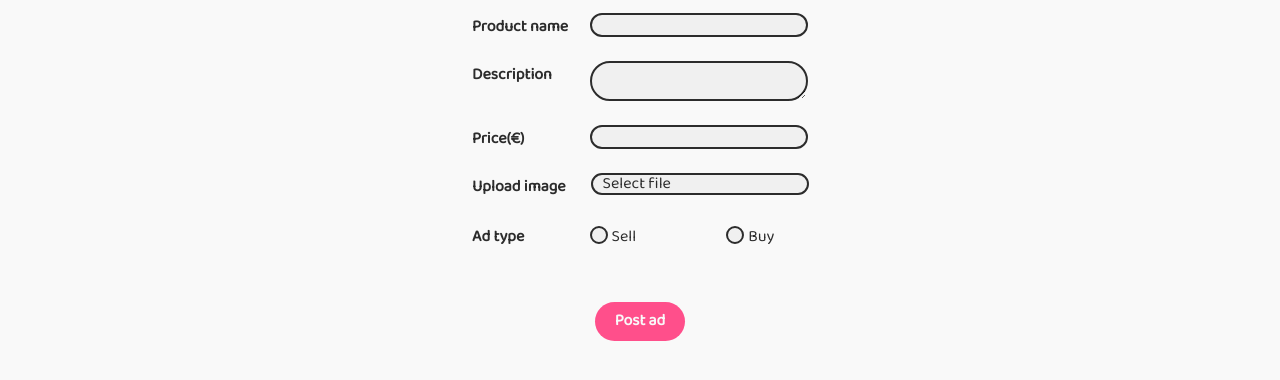
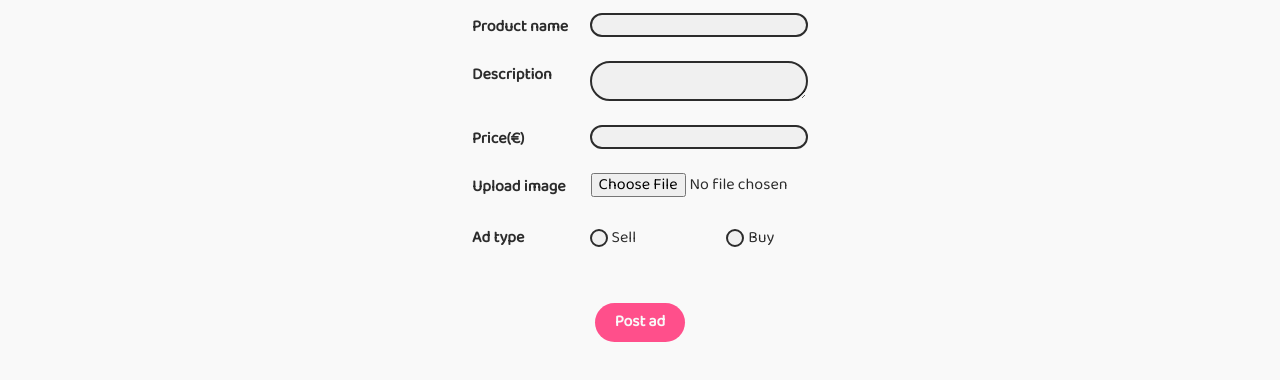
Before and after one commit to PaulaBCdev/practica_frontend, a plain HTML site: page new-ad.html in a window 1280 px wide. Shown: the part 244-624 px from the top of the page. Drawn offline with Linux system fonts and the light colour scheme; sample sign-in values are in the browser's storage.

Commit message:
new ad and home updated

```diff
--- a/new-ad.html
+++ b/new-ad.html
@@ -61,7 +61,6 @@
             <div class="file-container">
                 <label class="upload-img-label">Upload image</label>
                 <div class="upload-img-container">
-                    <label for="product-img" class="file-label">Select file</label>
                     <input type="file" name="product-img" id="product-img">
                 </div>
             </div>
@@ -70,21 +69,21 @@
                 <p class="ad-types">Ad type</p>
 
                 <div class="types">
-                    <div class="type-option">
+                    <label class="type-option" for="sell-product">
                         <div class="input-container">
                             <input type="radio" id="sell-product" name="ad-type" value="sell" required>
                             <div class="dot"></div>
                         </div>
-                        <label for="sell-product">Sell</label>
-                    </div>
+                        <p>Sell</p>
+                    </label>
 
-                    <div class="type-option">
+                    <label class="type-option" for="buy-product">
                         <div class="input-container">
                             <input type="radio" id="buy-product" name="ad-type" value="buy">
                             <div class="dot"></div>
                         </div>
-                        <label for="buy-product">Buy</label>
-                    </div>
+                        <p>Buy</p>
+                    </label>
                 </div>
             </fieldset>
 
--- a/styles/adverts.css
+++ b/styles/adverts.css
@@ -9,6 +9,7 @@
         border: solid var(--text-color);
         border-radius: 20px;
         border-width: 2px;
+        overflow: hidden;
 
         .ad-type {
             position: absolute;
@@ -58,7 +59,6 @@
         .img-container {
             aspect-ratio: 1 / 1;
             width: 100%;
-            overflow: hidden;
             border-bottom: solid var(--text-color);
             border-width: 2px;
 
--- a/styles/new-ad.css
+++ b/styles/new-ad.css
@@ -23,33 +23,38 @@ fieldset {
             justify-content: center;
             align-items: center;
 
-            label {
+            &>p {
                 padding-left: 4px;
             }
 
             .input-container {
+                padding: 0;
                 position: relative;
+                width: 18px;
+                height: 18px;
 
                 .dot {
                     position: absolute;
-                    top: 39%;
+                    top: 50%;
                     left: 50%;
                     transform: translate(-50%, -50%);
                     width: 8px;
                     height: 8px;
                     background-color: none;
                     border-radius: 100%;
+                    z-index: 1;
                 }
             }
 
             input {
                 appearance: none;
-                height: 18px;
-                width: 18px;
+                height: 100%;
+                width: 100%;
                 border: solid var(--border-color);
                 border-radius: 20px;
                 border-width: 2px;
                 background-color: var(--input-color);
+                z-index: 2;
             }
 
             input:checked+.dot {
@@ -77,9 +82,7 @@ fieldset {
         position: relative;
         left: 5px;
 
-        input {
-            display: none;
-        }
+        input {}
 
         .file-label {
             display: block;
```
